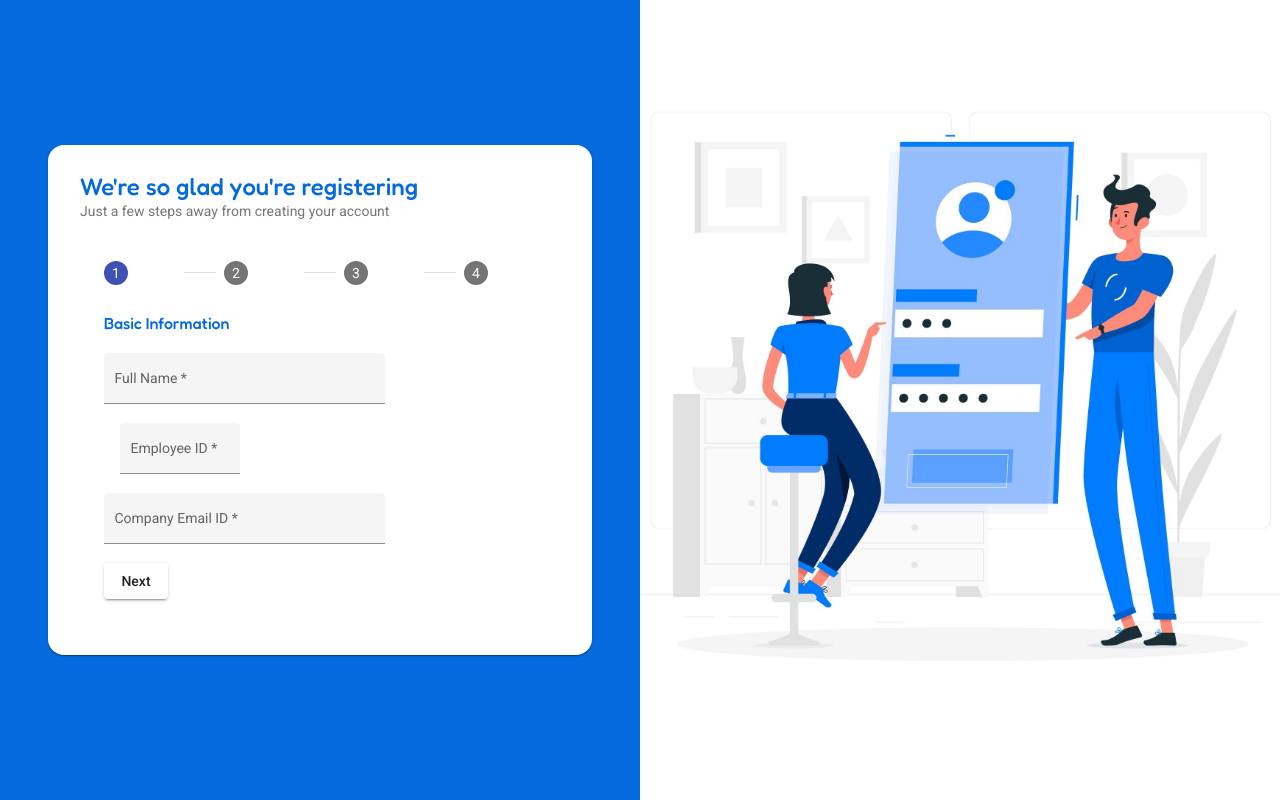
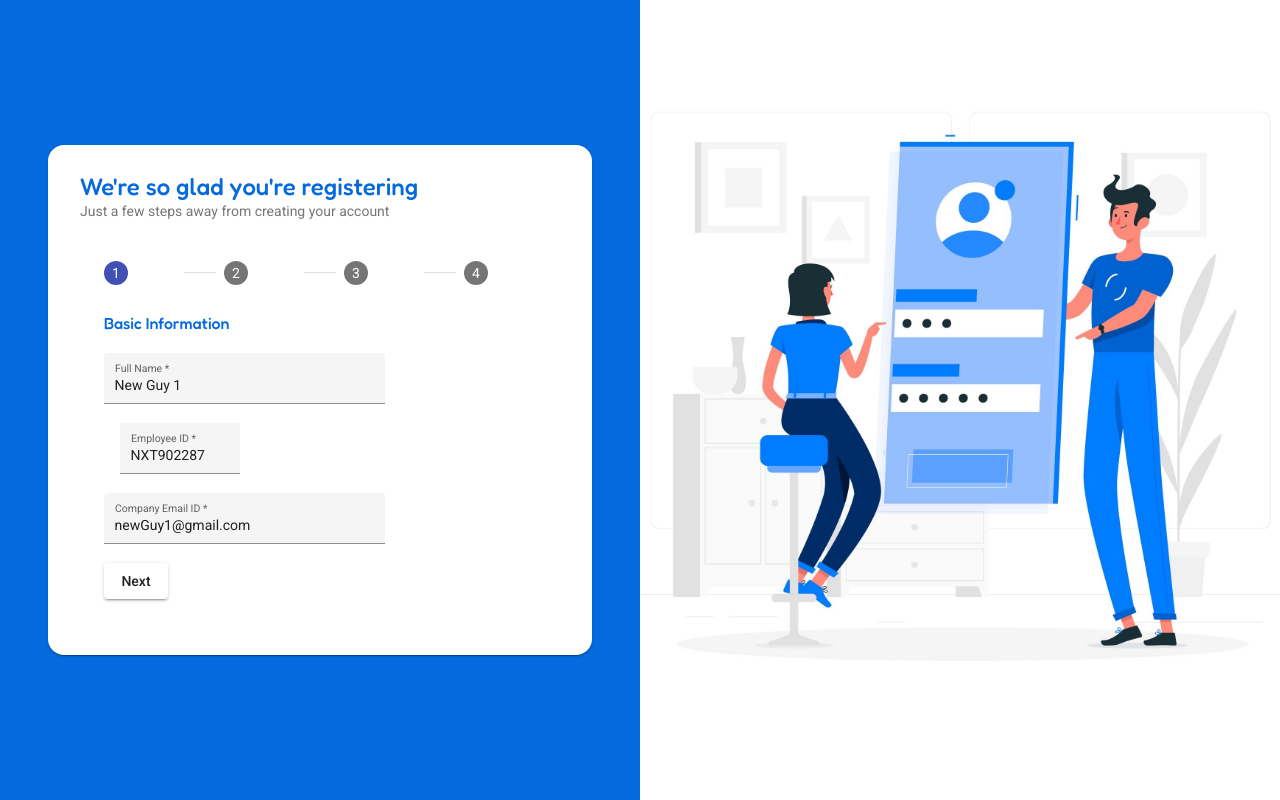
Before and after one commit to marcal279/ticket-tracker, an Angular app: page / in a window 1280 px wide. Built offline with nearby package versions, Linux system fonts and the light colour scheme; what @angular/fire, ng-apexcharts would draw is missing.

Commit message:
Sign Up logic added, TODO valid tick

```diff
--- a/src/app/signup/signup.component.html
+++ b/src/app/signup/signup.component.html
@@ -36,15 +36,15 @@
                         <h3 class="fredoka500">Basic Information</h3>
                         <mat-form-field appearance="fill" style="width: 65%">
                             <mat-label>Full Name</mat-label>
-                            <input type="text" matInput placeholder="" #name required>
+                            <input type="text" matInput placeholder="" #name [(ngModel)]="newUser.name" required>
                         </mat-form-field>
                         <mat-form-field appearance="fill" style="margin: 0rem 1rem; width: 7.5rem;">
                             <mat-label>Employee ID</mat-label>
-                            <input type="text" matInput placeholder="On your ID Card" value="" #empID required>
+                            <input type="text" matInput placeholder="On your ID Card" value="NXT902287" #empID required>
                         </mat-form-field>
                         <mat-form-field appearance="fill" style="width: 65%;">
                             <mat-label>Company Email ID</mat-label>
-                            <input type="email" matInput placeholder="" #email required>
+                            <input type="email" matInput placeholder="" [(ngModel)]="newUser.empEid" #email required>
                         </mat-form-field>
                         <button mat-raised-button matStepperNext style="display: block;">Next</button>
                     </mat-step>
@@ -52,11 +52,11 @@
                         <h3 class="fredoka500">Contact Information</h3>
                         <mat-form-field appearance="fill">
                             <mat-label>Mobile No.</mat-label>
-                            <input type="text" matInput placeholder="" #mob>
+                            <input type="text" matInput placeholder="" [(ngModel)]="newUser.mob" #mob>
                         </mat-form-field>
                         <mat-form-field appearance="fill" style="margin-left: 1rem;">
                             <mat-label>Office No./Extension</mat-label>
-                            <input type="text" matInput placeholder="" #offExt>
+                            <input type="text" matInput placeholder="" [(ngModel)]="newUser.offExt" #offExt>
                         </mat-form-field>
                         <button mat-raised-button matStepperPrevious>Previous</button>
                         <button mat-raised-button matStepperNext>Next</button>
@@ -64,22 +64,22 @@
                     <mat-step>
                         <h3 class="fredoka500">Employee Information</h3>
                         <mat-form-field appearance="outline">
-                            <mat-select placeholder="Company" required>
+                            <mat-select placeholder="Company" required [(value)]="newUser.company">
                                 <mat-option value="NXTDigital">NXTDigital</mat-option>
                                 <mat-option value="InDigital">InDigital</mat-option>
                             </mat-select>
                         </mat-form-field>
                         <mat-form-field appearance="fill" style="margin-left: 1rem;">
                             <mat-label>Designation</mat-label>
-                            <input type="text" matInput placeholder="" #designation>
+                            <input type="text" matInput placeholder="" [(ngModel)]="newUser.designation" #designation>
                         </mat-form-field>
                         <mat-form-field appearance="fill">
                             <mat-label>Supervisor</mat-label>
-                            <input type="text" matInput placeholder="The guy/gal you don't want to disappoint" #supervisor>
+                            <input type="text" matInput placeholder="The guy/gal you don't want to disappoint" [(ngModel)]="newUser.supervisor" #supervisor>
                         </mat-form-field>
                         <mat-form-field appearance="fill" style="margin-left: 1rem;">
                             <mat-label>Dept.</mat-label>
-                            <input type="text" matInput placeholder="" #dept>
+                            <input type="text" matInput placeholder="" [(ngModel)]="newUser.dept" #dept>
                         </mat-form-field>
                         <button mat-raised-button matStepperPrevious>Previous</button>
                         <button mat-raised-button matStepperNext>Next</button>
@@ -88,15 +88,15 @@
                         <h3 class="fredoka500">Set a Password</h3>
                         <mat-form-field appearance="fill" style="margin-right: 2rem; width: 70%;">
                             <mat-label>Password</mat-label>
-                            <input type="password" matInput placeholder="Something you'll remember" #password>
+                            <input type="password" matInput placeholder="Something you'll remember" [(ngModel)]="passwordVal" #password>
                         </mat-form-field>
                         <mat-form-field appearance="fill" style=" width: 70%; margin-right: 3rem;">
                             <mat-label>Confirm Password</mat-label>
-                            <input type="password" matInput placeholder="Check it again" #passwordConfirm>
+                            <input type="password" matInput placeholder="Check it again" [(ngModel)]="passwordMatchVal" #passwordConfirm>
                         </mat-form-field>
                         <div style="display: block;">
                             <button mat-raised-button matStepperPrevious>Previous</button>
-                            <button mat-raised-button style="background-color: rgb(5, 106, 221); color: white;">Sign Up</button>
+                            <button mat-raised-button style="background-color: rgb(5, 106, 221); color: white;" (click)="signUp()">Sign Up</button>
                         </div>
                     </mat-step>
                 </mat-stepper>
--- a/src/app/signup/signup.component.ts
+++ b/src/app/signup/signup.component.ts
@@ -1,4 +1,7 @@
 import { Component, OnInit } from '@angular/core';
+import { MatSnackBar } from '@angular/material/snack-bar';
+import { User } from '../user';
+import { UserService } from '../user.service';
 
 @Component({
   selector: 'app-signup',
@@ -7,9 +10,39 @@
 })
 export class SignupComponent implements OnInit {
 
-  constructor() { }
+  openSnackBar(message: string, action: string = 'Close') {
+    this.matSnack.open(message, action);
+  }
+
+  constructor(public userService: UserService, public matSnack: MatSnackBar) { }
+
+  newUser !: User;
+
+  passwordVal = '';
+  passwordMatchVal = '';
+
+  checkPasswordValid(){
+    if(this.passwordVal.length>=4 && !this.passwordVal.includes(' ') && this.passwordVal.match(/^[a-zA-Z]\w$/)) return true;
+    return false;
+  }
+
+  checkPasswordMatch(){
+    // add password valid ticks pls
+    if(this.passwordVal === this.passwordMatchVal) return true;
+    return false;
+  }
+
+  signUp(){
+    if(this.checkPasswordMatch()){
+      this.newUser.password = this.passwordVal;
+      this.userService.createDBUser(this.newUser);
+      this.openSnackBar(`Created user ${this.newUser.name}`)
+    }
+    else this.openSnackBar("Passwords don't match, please try again")
+  }
 
   ngOnInit(): void {
+    this.newUser = this.userService.newUserObject();
   }
 
 }
```
